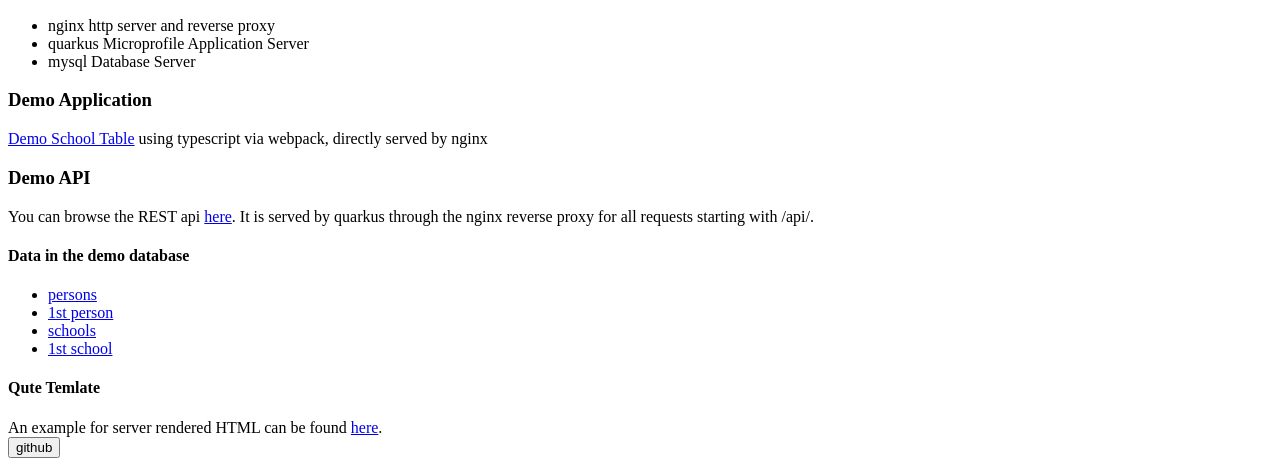
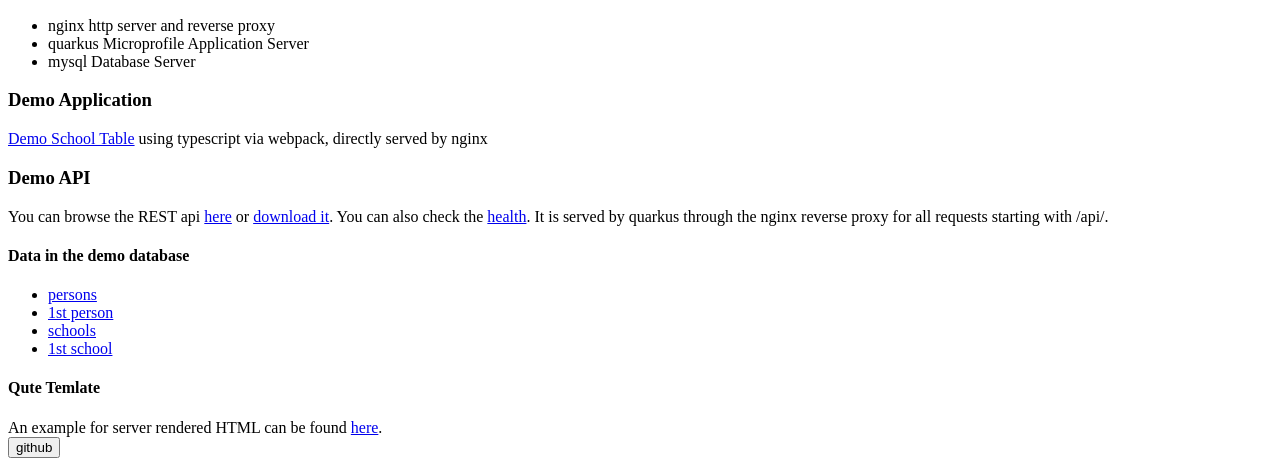
Before and after one commit to caberger/leocloud, a website built with webpack: page www/index.html in a window 1280 px wide. Shown: the part 455-921 px from the top of the page. Built offline with nearby package versions, Linux system fonts and the light colour scheme; what rx would draw is missing.

```diff
--- a/www/index.html
+++ b/www/index.html
@@ -29,7 +29,8 @@
             <div><a href="./app.html" target="_blank">Demo School Table</a> using typescript via webpack, directly served by nginx</div>
 
             <h3>Demo API</h3>
-            <p>You can browse the REST api <a href="./q/openapi/">here</a>. It is served by quarkus through the nginx reverse proxy for all requests starting with /api/. </p>
+            <p>You can browse the REST api <a href="./q/swagger-ui/">here</a> or <a href="./q/openapi/" download="openapi.yml">download it</a>. You can also check the <a href="./health">health</a>.
+            It is served by quarkus through the nginx reverse proxy for all requests starting with /api/. </p>
             <h4>Data in the demo database</h4>
             <ul>
                 <li><a href="./api/person">persons</a></li>
```
Also changed, not shown: 1 other file.
